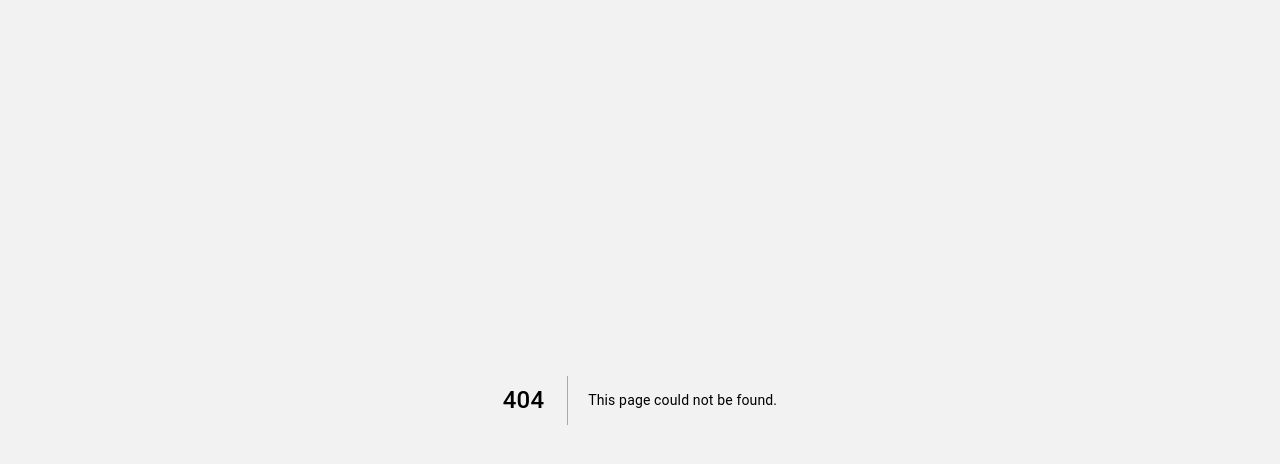
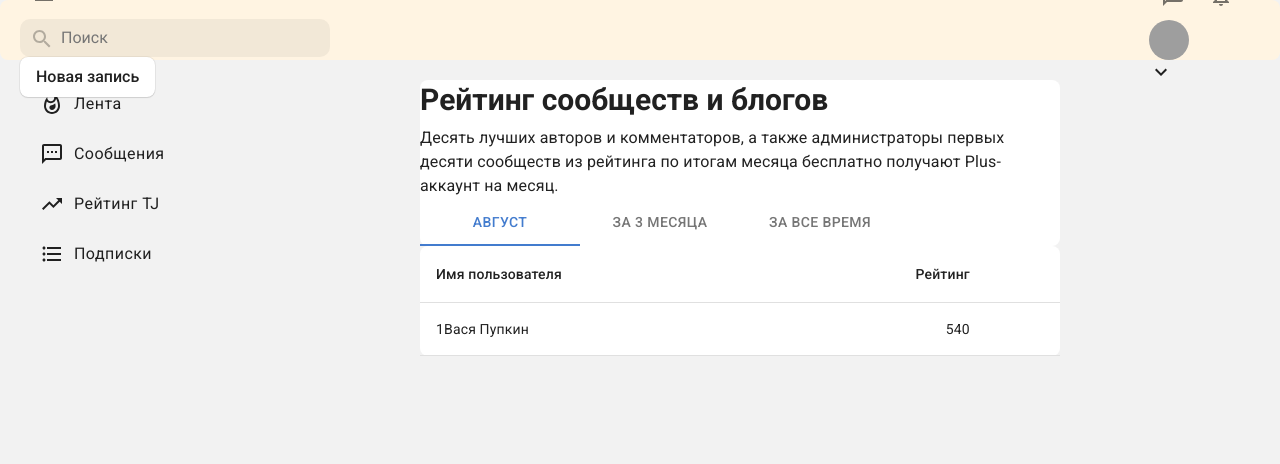
Before and after one commit to Saveliy113/tjournal-frontend, a Next.js app: page /rating in a window 1280 px wide. Before the commit this address had no page. Shown: the top 464 px of the page. Built offline with nearby package versions, Linux system fonts and the light colour scheme; grey boxes are pictures that could not be loaded.

Commit message:
Rating page created

```diff
--- a/components/LeftMenu/index.tsx
+++ b/components/LeftMenu/index.tsx
@@ -1,6 +1,10 @@
+//REACT
+import React from 'react';
+
 //COMPONENTS
 import { Button, Paper, Typography } from '@material-ui/core';
 import Image from 'next/image';
+import Link from 'next/link';
 
 //ICONS
 import {
@@ -12,36 +16,28 @@ import {
 
 //CSS
 import styles from './LeftMenu.module.scss';
-import React from 'react';
+
+const menu = [
+  { text: 'Лента', icon: <FireIcon />, path: '/' },
+  { text: 'Сообщения', icon: <MessageIcon />, path: '/messages' },
+  { text: 'Рейтинг TJ', icon: <TrendingIcon />, path: '/rating' },
+  { text: ' Подписки', icon: <ListIcon />, path: '/follows' },
+];
 
 export const LeftMenu: React.FC = () => {
   return (
     <div className={styles.menu}>
       <ul>
-        <li>
-          <Button>
-            <FireIcon />
-            Лента
-          </Button>
-        </li>
-        <li>
-          <Button>
-            <MessageIcon />
-            Сообщения
-          </Button>
-        </li>
-        <li>
-          <Button>
-            <TrendingIcon />
-            Рейтинг TJ
-          </Button>
-        </li>
-        <li>
-          <Button>
-            <ListIcon />
-            Подписки
-          </Button>
-        </li>
+        {menu.map((obj) => (
+          <li key={obj.path}>
+            <Link href={obj.path}>
+              <Button>
+                {obj.icon}
+                {obj.text}
+              </Button>
+            </Link>
+          </li>
+        ))}
       </ul>
     </div>
   );
--- /dev/null
+++ b/pages/rating.tsx
@@ -0,0 +1,73 @@
+//NEXT, REACT
+import Head from 'next/head';
+
+//COMPONENTS
+import {
+  Paper,
+  Button,
+  Tab,
+  Tabs,
+  Typography,
+  Table,
+  TableBody,
+  TableCell,
+  TableContainer,
+  TableHead,
+  TableRow,
+} from '@material-ui/core';
+import { MainLayout } from '@/layouts/MainLayout';
+
+
+
+export default function Rating() {
+  return (
+    <MainLayout hideComments>
+      <Paper className="pl-20 pt-20 pr-20 mb-20" elevation={0}>
+        <Typography
+          variant="h5"
+          style={{ fontWeight: 'bold', fontSize: 30, marginBottom: 6 }}
+        >
+          Рейтинг сообществ и блогов
+        </Typography>
+        <Typography>
+          Десять лучших авторов и комментаторов, а также администраторы первых
+          десяти сообществ из рейтинга по итогам месяца бесплатно получают
+          Plus-аккаунт на месяц.
+        </Typography>
+        <Tabs
+          className="mt-10"
+          value={0}
+          indicatorColor="primary"
+          textColor="primary"
+        >
+          <Tab label="Август" />
+          <Tab label="За 3 месяца" />
+          <Tab label="За все время" />
+        </Tabs>
+      </Paper>
+
+      <Paper className="pl-20 pt-20 pr-20" elevation={0}>
+        <Table aria-label="Table">
+          <TableHead>
+            <TableRow>
+              <TableCell>Имя пользователя</TableCell>
+              <TableCell align="right">Рейтинг</TableCell>
+              <TableCell align="right"></TableCell>
+            </TableRow>
+          </TableHead>
+          <TableBody>
+            <TableRow>
+              <TableCell>
+                <span className="mr-15">1</span>Вася Пупкин
+              </TableCell>
+              <TableCell align="right">540</TableCell>
+              <TableCell align="right">
+
+              </TableCell>
+            </TableRow>
+          </TableBody>
+        </Table>
+      </Paper>
+    </MainLayout>
+  );
+}
```
Also changed, not shown: components/FollowButton/index.tsx (added, +19 -0 lines), pages/profile/settings.tsx (+7 -0 lines), components/FollowButton/FollowButton.module.scss (added).
